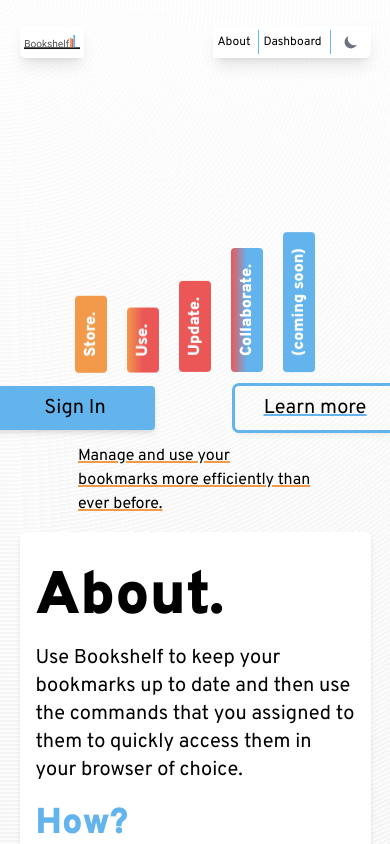
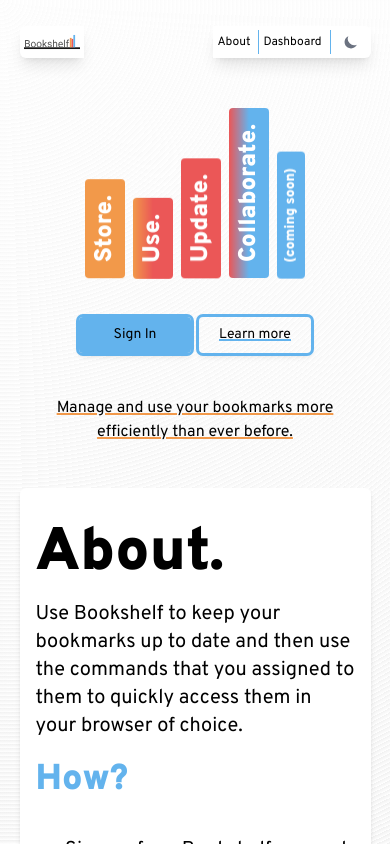
Before and after one commit to conalli/bookshelf-client, a Next.js app: page / in a window 390 px wide. Shown: the top 844 px of the page. Built offline with nearby package versions, Linux system fonts and the light colour scheme; no server answers; a web font is replaced by a local one.

Commit message:
add page transitions, update styles

```diff
--- a/pages/dashboard/index.tsx
+++ b/pages/dashboard/index.tsx
@@ -1,3 +1,4 @@
+import { motion } from "framer-motion";
 import { ReactElement, useState } from "react";
 import CommandTable from "../../src/components/CommandTable";
 import Modal from "../../src/components/Modal";
@@ -24,7 +25,18 @@
   if (!user) return null;
   return (
     <>
-      <div className="flex justify-between py-2 lg:py-6">
+      <motion.div
+        initial={{ opacity: 0, x: 20 }}
+        animate={{
+          opacity: 1,
+          x: 0,
+          transition: {
+            duration: 0.6,
+          },
+        }}
+        exit={{ opacity: 0, x: -20 }}
+        className="flex justify-between py-2 lg:py-6"
+      >
         <h1 className="text-2xl md:text-3xl lg:text-4xl">
           {user.name}&apos;s Bookmarks:
         </h1>
@@ -45,7 +57,7 @@
             Log out
           </button>
         </div>
-      </div>
+      </motion.div>
       <Modal isOpen={modalOpen} setIsOpen={setModalOpen}>
         {modalType === "add" ? (
           <AddCommandOverlay user={user} add={add} setIsOpen={setModalOpen} />
--- a/pages/index.tsx
+++ b/pages/index.tsx
@@ -12,62 +12,74 @@
 
   return (
     <>
-      <div id="home" className="">
+      <motion.div
+        initial={{ opacity: 0, x: 20 }}
+        animate={{
+          opacity: 1,
+          x: 0,
+          transition: {
+            duration: 0.6,
+          },
+        }}
+        exit={{ opacity: 0, x: -20 }}
+        id="home"
+        className=""
+      >
         <main className="h-4/5 min-w-sceen m-0">
-          <section className="grid grid-cols-6 grid-rows-6">
-            <div className="col-start-3 col-span-2 row-start-2 row-span-3 bk-rotate-text justify-self-center align-self-center flex gap-5 flex-auto flex-col items-end text-white">
+          <section className="grid grid-cols-6 grid-rows-6 py-6 md:py-0">
+            <div className="col-start-3 col-span-2 row-start-1 md:row-start-2 row-span-3 bk-rotate-text justify-self-center align-self-center flex gap-2 md:gap-5 flex-auto flex-col items-end text-white">
               <motion.h2
                 initial={{ rotate: 180 }}
                 whileHover={{ scale: 1.2 }}
-                className="  bg-bk-orange py-4 px-1 font-black lg:text-6xl xl:text-7xl rounded"
+                className="  bg-bk-orange py-4 px-1 font-black text-2xl md:text-4xl lg:text-6xl xl:text-7xl rounded"
               >
                 Store.
               </motion.h2>
               <motion.h2
                 initial={{ rotate: 180 }}
                 whileHover={{ scale: 1.1 }}
-                className="py-4 px-1 bg-gradient-to-r to-bk-orange via-bk-red from-bk-red font-black lg:text-6xl xl:text-7xl rounded"
+                className="py-4 px-1 text-2xl md:text-4xl bg-gradient-to-r to-bk-orange via-bk-red from-bk-red font-black lg:text-6xl xl:text-7xl rounded"
               >
                 Use.
               </motion.h2>
               <motion.h2
                 initial={{ rotate: 180 }}
                 whileHover={{ scale: 1.1 }}
-                className="py-4 px-1 bg-bk-red font-black lg:text-6xl xl:text-7xl rounded"
+                className="py-4 px-1 text-2xl md:text-4xl bg-bk-red font-black lg:text-6xl xl:text-7xl rounded"
               >
                 Update.
               </motion.h2>
               <motion.h2
                 initial={{ rotate: 180 }}
                 whileHover={{ scale: 1.1 }}
-                className="py-4 px-1 bg-gradient-to-r to-bk-red via-bk-blue from-bk-blue  font-black lg:text-6xl xl:text-7xl rounded group"
+                className="py-4 px-1 text-2xl md:text-4xl bg-gradient-to-r to-bk-red via-bk-blue from-bk-blue  font-black lg:text-6xl xl:text-7xl rounded group"
               >
                 Collaborate.
               </motion.h2>
               <motion.h3
                 initial={{ rotate: 180 }}
                 whileHover={{ scale: 1.1 }}
-                className="py-4 px-1 bg-bk-blue font-black lg:text-3xl xl:text-4xl rounded"
+                className="py-4 px-1 text-sm bg-bk-blue font-black lg:text-3xl xl:text-4xl rounded"
               >
                 (coming soon)
               </motion.h3>
             </div>
-            <div className="col-start-2 col-span-4 row-start-5 place-self-center flex flex-1 justify-center items-center gap-20">
+            <div className="col-start-2 col-span-4 row-start-4 md:row-start-5 row-span-2 md:row-span-1 place-self-center flex flex-1 justify-center items-center gap-2 lg:gap-20">
               <motion.button
                 whileHover={{ scale: 1.1 }}
-                className="bg-bk-blue dark:bg-bk-orange text-xl px-5 py-2 w-40 hover:opacity-90 rounded shadow-md"
+                className="outline outline-bk-blue bg-bk-blue dark:bg-bk-orange text-sm  lg:text-xl px-5 py-2 w-28 lg:w-40 hover:opacity-90 rounded shadow-md"
                 onClick={handleSignInNav}
               >
                 Sign In
               </motion.button>
               <motion.button
                 whileHover={{ scale: 1.1 }}
-                className="outline outline-bk-blue underline decoration-bk-blue decoration-2 text-xl px-5 py-2 w-40 hover:opacity-90 rounded shadow-md"
+                className="outline outline-bk-blue underline decoration-bk-blue decoration-2 text-sm lg:text-xl px-5 py-2 w-28 lg:w-40 hover:opacity-90 rounded shadow-md"
               >
                 <a href="#learn">Learn more</a>
               </motion.button>
             </div>
-            <section className="col-start-2 col-span-4 row-start-6 flex place-self-center">
+            <section className="col-start-1 md:col-start-2 col-span-6 md:col-span-4 row-start-6 flex place-self-center text-center sm:text-left">
               <p className="underline decoration-bk-orange decoration-2 lg:text-xl">
                 Manage and use your bookmarks more efficiently than ever before.
               </p>
@@ -75,7 +87,7 @@
           </section>
         </main>
         <About />
-      </div>
+      </motion.div>
     </>
   );
 };
--- a/pages/signin/index.tsx
+++ b/pages/signin/index.tsx
@@ -9,7 +9,18 @@
   };
   const altType = formType === "Log in" ? "Sign up" : "Log in";
   return (
-    <div className="flex justify-center items-center md:items-start py-4 md:py-10 h-4/5 md:h-full">
+    <motion.div
+      initial={{ opacity: 0, x: 20 }}
+      animate={{
+        opacity: 1,
+        x: 0,
+        transition: {
+          duration: 0.6,
+        },
+      }}
+      exit={{ opacity: 0, x: -20 }}
+      className="flex justify-center items-center md:items-start py-4 md:py-10 h-4/5 md:h-full"
+    >
       <div className="grid grid-cols-6 grid-rows-4 bg-white dark:bg-neutral-800 shadow-md w-4/5 md:w-3/4 xl:w-2/4 h-4/5 rounded-md">
         <h1 className="col-start-2 col-span-4 md:col-start-2 md:col-span-4 text-xl md:text-3xl lg:text-6xl py-2 lg:py-10 self-start md:self-center justify-self-center">
           {formType}
@@ -28,7 +39,7 @@
           </motion.button>
         </p>
       </div>
-    </div>
+    </motion.div>
   );
 };
 
```
